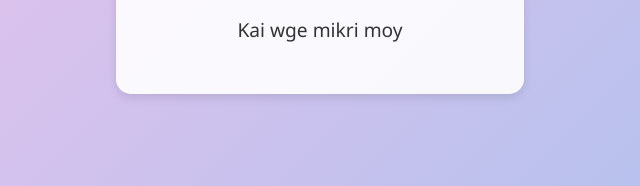
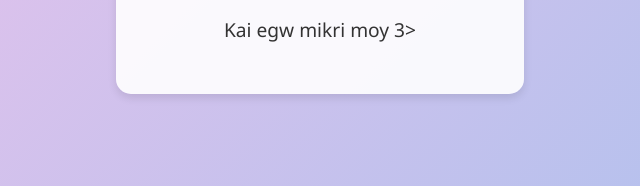
Before and after one commit to JackHat1/JackHat1.love-message.io, a plain HTML site: page index.html in a window 1280 px wide. Both pictures are taken after a click on the button "Nai". Shown: the part 490-676 px from the top of the page, 320-960 px from the left. Drawn offline with Linux system fonts and the light colour scheme.

Commit message:
Update index.html

```diff
--- a/index.html
+++ b/index.html
@@ -64,7 +64,7 @@
     </style>
     <script>
         function handleYes() {
-            document.getElementById('message').innerText = 'Kai wge mikri moy';
+            document.getElementById('message').innerText = 'Kai egw mikri moy 3> ';
         }
         function handleNo() {
             document.getElementById('message').innerText = 'TI ? PATA NAI';
```
